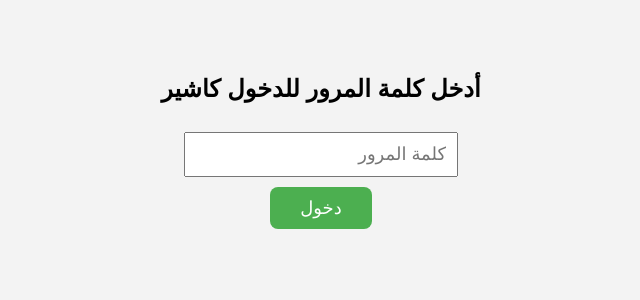
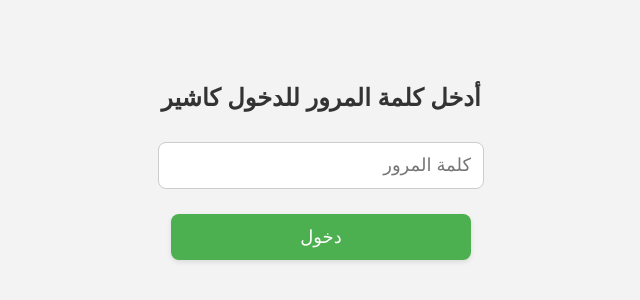
Before and after one commit to sli0tin/deliverytracker, a plain HTML site: page login.html in a window 1280 px wide. Shown: the part 266-566 px from the top of the page, without its empty margins (319-959 px from the left). Drawn offline with Linux system fonts and the light colour scheme.

Commit message:
Update login.html

```diff
--- a/login.html
+++ b/login.html
@@ -1,33 +1,52 @@
 <!DOCTYPE html>
 <html lang="ar" dir="rtl">
 <head>
-  <meta charset="UTF-8">
+  <meta charset="UTF-8" />
+  <meta name="viewport" content="width=device-width, initial-scale=1.0" />
   <title>تسجيل دخول الكاشير</title>
   <style>
     body {
-      font-family: Arial;
+      font-family: Arial, sans-serif;
       background: #f3f3f3;
       display: flex;
+      flex-direction: column;
       justify-content: center;
       align-items: center;
       height: 100vh;
-      flex-direction: column;
+      padding: 20px;
+      text-align: center;
     }
+
+    h2 {
+      font-size: 24px;
+      margin-bottom: 20px;
+      color: #333;
+    }
+
     input {
-      padding: 10px;
+      width: 90%;
+      max-width: 300px;
+      padding: 12px;
       font-size: 18px;
-      margin: 10px;
-      width: 250px;
+      margin: 10px 0;
+      border: 1px solid #ccc;
+      border-radius: 8px;
     }
+
     button {
-      padding: 10px 30px;
+      width: 90%;
+      max-width: 300px;
+      padding: 12px;
       font-size: 18px;
       background-color: #4CAF50;
       color: white;
       border: none;
       border-radius: 8px;
       cursor: pointer;
+      margin-top: 15px;
+      box-shadow: 0 2px 5px rgba(0,0,0,0.1);
     }
+
     button:hover {
       background-color: #45a049;
     }
```
